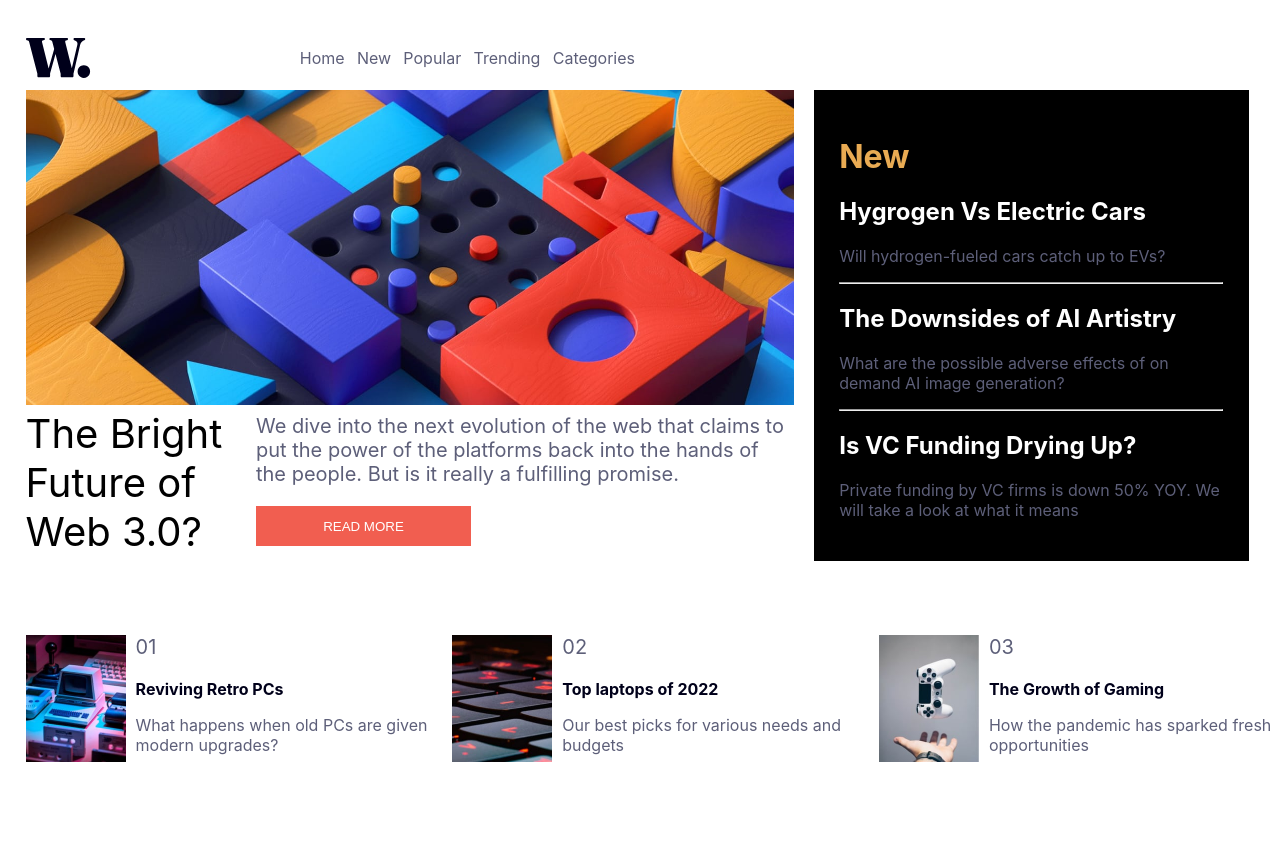
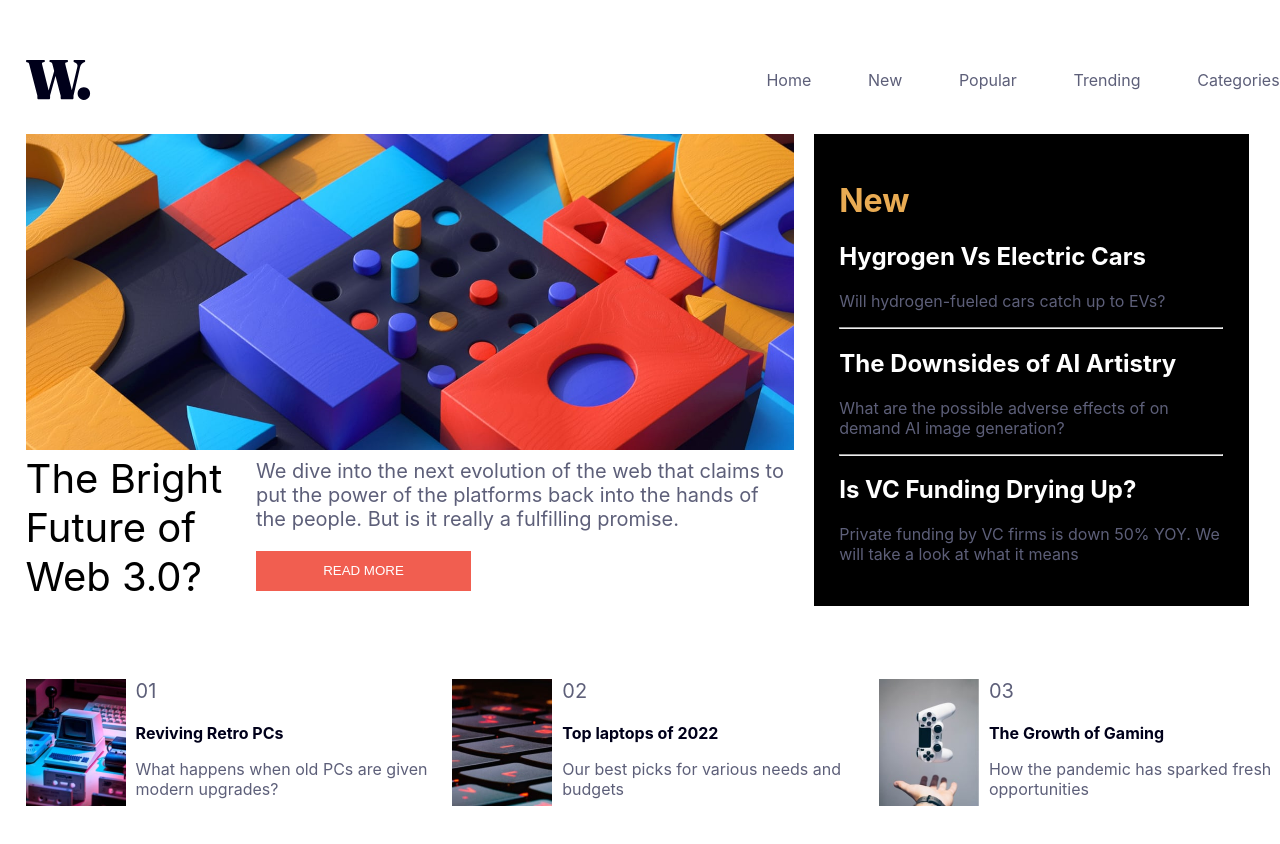
Before and after one commit to steven-mpawulo/news-homepage, a React (Create React App) app: page / in a window 1280 px wide. Shown: the top 844 px of the page. Built offline with nearby package versions, Linux system fonts and the light colour scheme.

Commit message:
modifies header

```diff
--- a/src/components/homepage/header/header.css
+++ b/src/components/homepage/header/header.css
@@ -2,12 +2,16 @@
     display: flex;
     width: 100%;
     align-items: center;
+    margin-top: 0;
 }
 
 .logo {
     height: 20%;
 }
 
+nav {
+    width: 100%;
+}
 ul {
     display: flex;
     margin-left: 50%;
```
